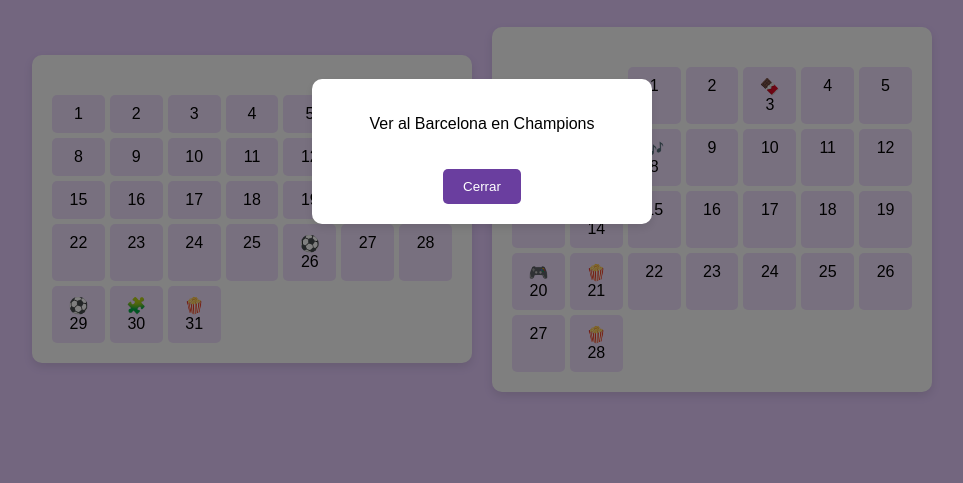
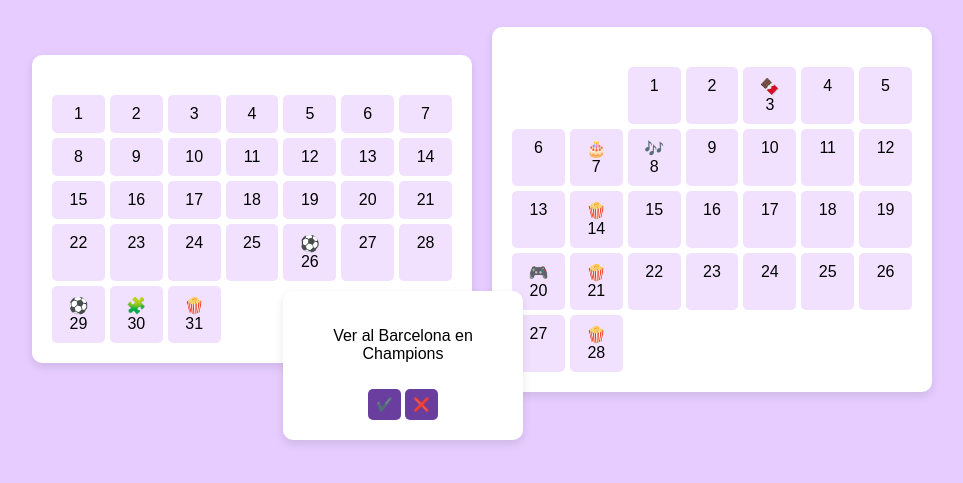
Before and after one commit to Alhanj07/CALENDARIOVIRTUAL, a plain HTML site: page index.html in a window 1280 px wide. Both pictures are taken after a click on the element "⚽ 26". Shown: the part 249-732 px from the top of the page, without its empty margins (158-1121 px from the left). Drawn offline with Linux system fonts and the light colour scheme.

Commit message:
Update index.html

```diff
--- a/index.html
+++ b/index.html
@@ -7,7 +7,7 @@
     <style>
         body {
             font-family: Arial, sans-serif;
-            background-color: #E6CCFF; /* Fondo lila */
+            background-color: #E6CCFF;
             margin: 0;
             padding: 0;
             display: flex;
@@ -17,11 +17,10 @@
             min-height: 100vh;
         }
 
-        /* Título principal */
         header h1 {
             font-size: 36px;
             text-align: center;
-            color: #6A3E9F; /* Un morado más oscuro para el título */
+            color: #6A3E9F;
             margin-bottom: 20px;
         }
 
@@ -39,7 +38,7 @@
             box-shadow: 0 4px 10px rgba(0, 0, 0, 0.1);
             padding: 20px;
             width: 100%;
-            max-width: 400px; /* Ancho máximo para que no crezca demasiado */
+            max-width: 400px;
         }
 
         .calendar {
@@ -73,34 +72,29 @@
             background-color: transparent;
         }
 
-        /* Modal */
-        .modal {
-            display: none;
-            position: fixed;
-            top: 0;
-            left: 0;
-            width: 100%;
-            height: 100%;
-            background-color: rgba(0, 0, 0, 0.5);
-            justify-content: center;
-            align-items: center;
-            opacity: 0;
-            animation: fadeIn 0.5s forwards;
+        .checkmark, .cross {
+            font-size: 20px;
         }
 
-        .modal-content {
-            background-color: white;
-            padding: 20px;
-            border-radius: 10px;
-            width: 300px;
-            text-align: center;
-            box-shadow: 0 4px 10px rgba(0, 0, 0, 0.1);
-            animation: slideUp 0.5s forwards;
+        .cross {
+            color: red;
         }
 
-        .modal button {
-            margin-top: 20px;
-            padding: 10px 20px;
+        .task-popup {
+            display: none;
+            position: absolute;
+            background-color: #fff;
+            padding: 20px;
+            box-shadow: 0 4px 10px rgba(0, 0, 0, 0.1);
+            border-radius: 10px;
+            width: 200px;
+            text-align: center;
+            z-index: 10;
+        }
+
+        .task-popup button {
+            margin-top: 10px;
+            padding: 8px;
             background-color: #6A3E9F;
             color: white;
             border: none;
@@ -108,35 +102,17 @@
             cursor: pointer;
         }
 
-        .modal button:hover {
+        .task-popup button:hover {
             background-color: #9A6FB0;
         }
 
-        /* Animaciones */
-        @keyframes fadeIn {
-            from {
-                opacity: 0;
-            }
-            to {
-                opacity: 1;
-            }
+        .task-popup .action {
+            margin-top: 15px;
         }
 
-        @keyframes slideUp {
-            from {
-                transform: translateY(30px);
-                opacity: 0;
-            }
-            to {
-                transform: translateY(0);
-                opacity: 1;
-            }
-        }
-
-        /* Media Queries para móvil */
         @media (max-width: 768px) {
             header h1 {
-                font-size: 28px; /* Reducir tamaño del título en móviles */
+                font-size: 28px;
             }
 
             .calendar-wrapper {
@@ -146,19 +122,18 @@
             }
 
             .calendar-container {
-                width: 90%; /* Hacer que los calendarios ocupen más espacio en pantallas pequeñas */
+                width: 90%;
                 max-width: none;
             }
 
             .days {
-                grid-template-columns: repeat(5, 1fr); /* Mostrar solo 5 días por fila en pantallas pequeñas */
+                grid-template-columns: repeat(5, 1fr);
             }
         }
 
-        /* Media Queries para pantallas grandes (PC) */
         @media (min-width: 769px) {
             .calendar-wrapper {
-                flex-direction: row; /* Mostrar calendarios en fila en pantallas más grandes */
+                flex-direction: row;
                 gap: 20px;
             }
         }
@@ -200,10 +175,10 @@
                     <div class="day" id="day-23">23</div>
                     <div class="day" id="day-24">24</div>
                     <div class="day" id="day-25">25</div>
-                    <div class="day" id="day-26">⚽ 26</div> <!-- Agregado -->
+                    <div class="day" id="day-26">⚽ 26</div>
                     <div class="day" id="day-27">27</div>
                     <div class="day" id="day-28">28</div>
-                    <div class="day" id="day-29">⚽ 29</div> <!-- Agregado -->
+                    <div class="day" id="day-29">⚽ 29</div>
                     <div class="day" id="day-30">🧩 30</div>
                     <div class="day" id="day-31">🍿 31</div>
                 </div>
@@ -214,112 +189,111 @@
         <div class="calendar-container">
             <div class="calendar">
                 <div class="days">
-                    <div class="day"></div> <!-- Espacio vacío para el primer día (sábado) -->
-                    <div class="day"></div> <!-- Espacio vacío para el 2 -->
-                    <div class="day" id="day-1-feb">1</div> <!-- Sábado -->
-                    <div class="day" id="day-2-feb">2</div> <!-- Domingo -->
-                    <div class="day" id="day-3-feb">🍫 3</div> <!-- Lunes -->
+                    <div class="day"></div>
+                    <div class="day"></div>
+                    <div class="day" id="day-1-feb">1</div>
+                    <div class="day" id="day-2-feb">2</div>
+                    <div class="day" id="day-3-feb">🍫 3</div>
                     <div class="day" id="day-4-feb">4</div>
                     <div class="day" id="day-5-feb">5</div>
                     <div class="day" id="day-6-feb">6</div>
-                    <div class="day" id="day-7-feb">🎂 7</div> <!-- Viernes -->
-                    <div class="day" id="day-8-feb">🎶 8</div> <!-- Sábado -->
+                    <div class="day" id="day-7-feb">🎂 7</div>
+                    <div class="day" id="day-8-feb">🎶 8</div>
                     <div class="day" id="day-9-feb">9</div>
                     <div class="day" id="day-10-feb">10</div>
                     <div class="day" id="day-11-feb">11</div>
                     <div class="day" id="day-12-feb">12</div>
                     <div class="day" id="day-13-feb">13</div>
-                    <div class="day" id="day-14-feb">🍿 14</div> <!-- Viernes -->
+                    <div class="day" id="day-14-feb">🍿 14</div>
                     <div class="day" id="day-15-feb">15</div>
                     <div class="day" id="day-16-feb">16</div>
                     <div class="day" id="day-17-feb">17</div>
                     <div class="day" id="day-18-feb">18</div>
                     <div class="day" id="day-19-feb">19</div>
-                    <div class="day" id="day-20-feb">🎮 20</div> <!-- Jueguitos -->
-                    <div class="day" id="day-21-feb">🍿 21</div> <!-- Viernes -->
+                    <div class="day" id="day-20-feb">🎮 20</div>
+                    <div class="day" id="day-21-feb">🍿 21</div>
                     <div class="day" id="day-22-feb">22</div>
                     <div class="day" id="day-23-feb">23</div>
                     <div class="day" id="day-24-feb">24</div>
                     <div class="day" id="day-25-feb">25</div>
                     <div class="day" id="day-26-feb">26</div>
                     <div class="day" id="day-27-feb">27</div>
-                    <div class="day" id="day-28-feb">🍿 28</div> <!-- Viernes -->
+                    <div class="day" id="day-28-feb">🍿 28</div>
                 </div>
             </div>
         </div>
     </div>
 
-    <!-- Modal -->
-    <div id="modal" class="modal">
-        <div class="modal-content">
-            <p id="modal-message">Mensaje del día</p>
-            <button id="close-modal">Cerrar</button>
+    <!-- Pop-up de la tarea -->
+    <div id="task-popup" class="task-popup">
+        <p id="task-message">Mensaje de tarea</p>
+        <div class="action">
+            <button id="done-button">✔️</button>
+            <button id="not-done-button">❌</button>
         </div>
     </div>
 
     <script>
-        // Mensajes para las fechas específicas
         const daysWithMessage = {
-            'day-31': "Ver películas si quieres y obvio si puedes", // 31 de enero
-            'day-7-feb': "Tu cumpleaños el día más bonito", // 7 de febrero
-            'day-14-feb': "Ver películas si quieres y obvio si puedes", // 14 de febrero
-            'day-21-feb': "Ver películas si quieres y obvio si puedes", // 21 de febrero
-            'day-28-feb': "Ver películas si quieres y obvio si puedes",  // 28 de febrero
-            'day-30': "Armar los legos de Iron Man", // 30 de enero
-            'day-26': "Ver al Barcelona en Champions", // 26 de enero
-            'day-29': "Ver al Barcelona en Champions",  // 29 de enero
-            'day-3-feb': "Te daré un huevito kinder",  // 3 de febrero
-            'day-8-feb': "Just Dance, Jueguitos",  // 8 de febrero
-            'day-20-feb': "Jueguitos"  // 20 de febrero
+            'day-31': "Ver películas si quieres y obvio si puedes",
+            'day-7-feb': "Tu cumpleaños el día más bonito",
+            'day-14-feb': "Ver películas si quieres y obvio si puedes",
+            'day-21-feb': "Ver películas si quieres y obvio si puedes",
+            'day-28-feb': "Ver películas si quieres y obvio si puedes",
+            'day-30': "Armar los legos de Iron Man",
+            'day-26': "Ver al Barcelona en Champions",
+            'day-29': "Ver al Barcelona en Champions",
+            'day-3-feb': "Te daré un huevito kinder",
+            'day-8-feb': "Just Dance, Jueguitos",
+            'day-20-feb': "Jueguitos"
         };
 
-        // Función para agregar el mensaje de llamada
-        function getCallMessage(dayId) {
-            if (!daysWithMessage[dayId]) {
-                return "Llamada (claro si puedes)";  // Mensaje predeterminado para días sin fecha especial
-            }
-            return daysWithMessage[dayId];
+        const taskPopup = document.getElementById('task-popup');
+        const taskMessage = document.getElementById('task-message');
+        const doneButton = document.getElementById('done-button');
+        const notDoneButton = document.getElementById('not-done-button');
+        let currentDay = null;
+
+        // Mostrar el pop-up de la tarea con mensaje correspondiente
+        function showTaskPopup(dayElement) {
+            const dayId = dayElement.id;
+            const message = daysWithMessage[dayId] || "Llamada (claro si puedes)";
+            taskMessage.textContent = message;
+            taskPopup.style.display = 'block';
+            taskPopup.style.left = `${dayElement.offsetLeft}px`;
+            taskPopup.style.top = `${dayElement.offsetTop + dayElement.offsetHeight + 10}px`;
+            currentDay = dayElement;
         }
 
-        // Modal y su contenido
-        const modal = document.getElementById('modal');
-        const modalMessage = document.getElementById('modal-message');
-        const closeModal = document.getElementById('close-modal');
-
-        // Función para mostrar el modal con el mensaje correspondiente
-        function showModal(message) {
-            modalMessage.textContent = message;
-            modal.style.display = 'flex';
-        }
-
-        // Cerrar el modal
-        closeModal.addEventListener('click', function() {
-            modal.style.display = 'none';
-        });
-
-        // Función para manejar los clics y mostrar los mensajes correspondientes
-        for (let dayId in daysWithMessage) {
-            const dayElement = document.getElementById(dayId);
-            if (dayElement) {
-                dayElement.addEventListener('click', function() {
-                    const message = daysWithMessage[dayId];
-                    showModal(message);
-                });
-            }
-        }
-
-        // Agregar el mensaje de llamada en todos los días
-        const allDays = document.querySelectorAll('.day');
-        allDays.forEach(day => {
-            const dayId = day.id;
-            if (dayId) {
-                day.addEventListener('click', function() {
-                    const message = getCallMessage(dayId);
-                    showModal(message);
-                });
+        // Marcar tarea como completada
+        doneButton.addEventListener('click', function() {
+            if (!currentDay.querySelector('.checkmark') && !currentDay.querySelector('.cross')) { // Verifica que no haya marca previa
+                const checkmark = document.createElement('span');
+                checkmark.textContent = '✔️';
+                currentDay.appendChild(checkmark);
+                taskPopup.style.display = 'none';
+                currentDay.style.pointerEvents = 'none'; // Bloquea la interacción después de marcar
             }
         });
 
+        // Marcar tarea como no completada
+        notDoneButton.addEventListener('click', function() {
+            if (!currentDay.querySelector('.checkmark') && !currentDay.querySelector('.cross')) { // Verifica que no haya marca previa
+                const cross = document.createElement('span');
+                cross.textContent = '❌';
+                currentDay.appendChild(cross);
+                taskPopup.style.display = 'none';
+                currentDay.style.pointerEvents = 'none'; // Bloquea la interacción después de marcar
+            }
+        });
+
+        // Asignar evento a los días
+        const allDays = document.querySelectorAll('.day');
+        allDays.forEach(day => {
+            day.addEventListener('click', function() {
+                showTaskPopup(day);
+            });
+        });
     </script>
 </body>
 </html>
```
